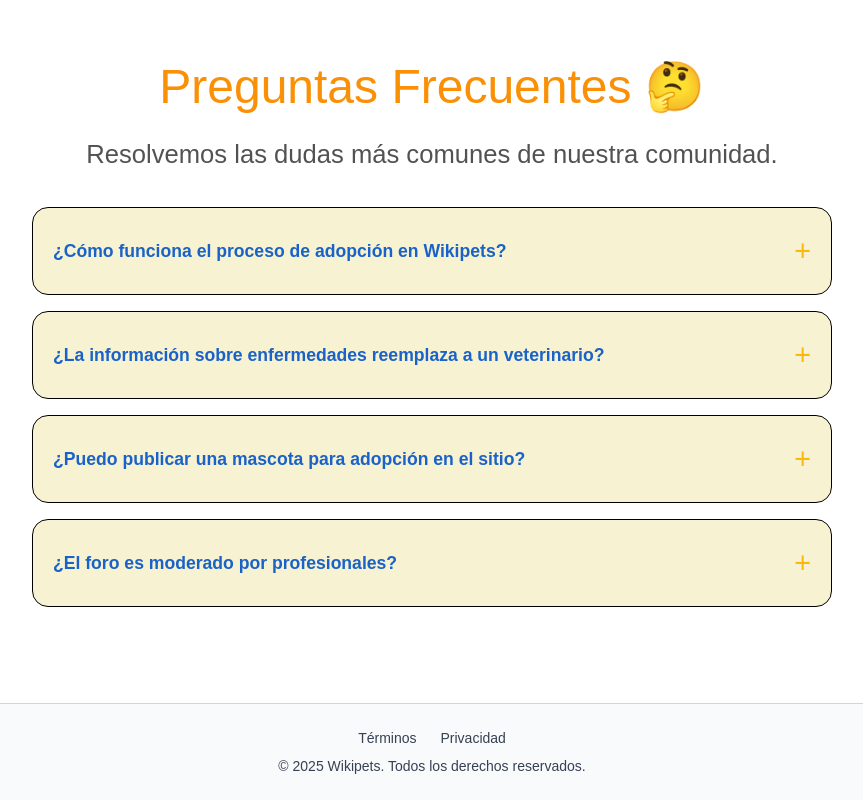
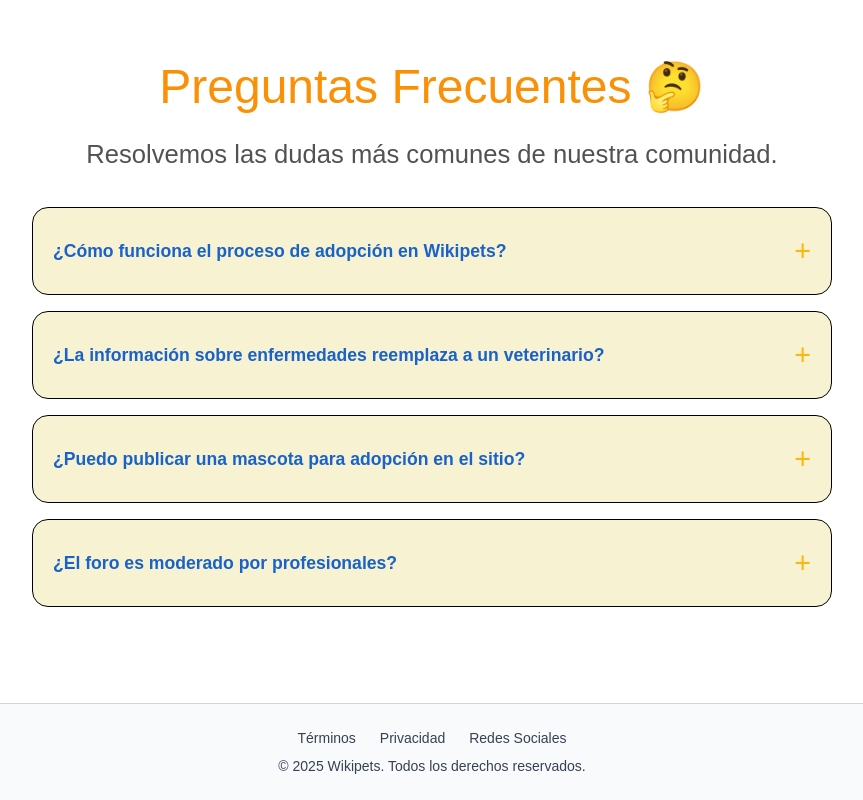
Before and after one commit to RicardoChavira1/prueba1, a Next.js app: page / in a window 1280 px wide. Shown: the part 2293-3093 px from the top of the page, without its empty margins (208-1071 px from the left). Built offline with nearby package versions, Linux system fonts and the light colour scheme; no server answers.

Commit message:
Cambio en el footer
Se añadio una etiqueta "a" para adjuntar las redes sociales

```diff
--- a/app/page.tsx
+++ b/app/page.tsx
@@ -161,6 +161,7 @@
         <div className="flex justify-center gap-6 mb-2">
           <a href="/contacto" className="hover:underline">Términos</a>
           <a href="/privacidad" className="hover:underline">Privacidad</a>
+          <a href="/privacidad" className="hover:underline">Redes Sociales</a>
         </div>
         <p>© 2025 Wikipets. Todos los derechos reservados.</p>
       </footer>
```
